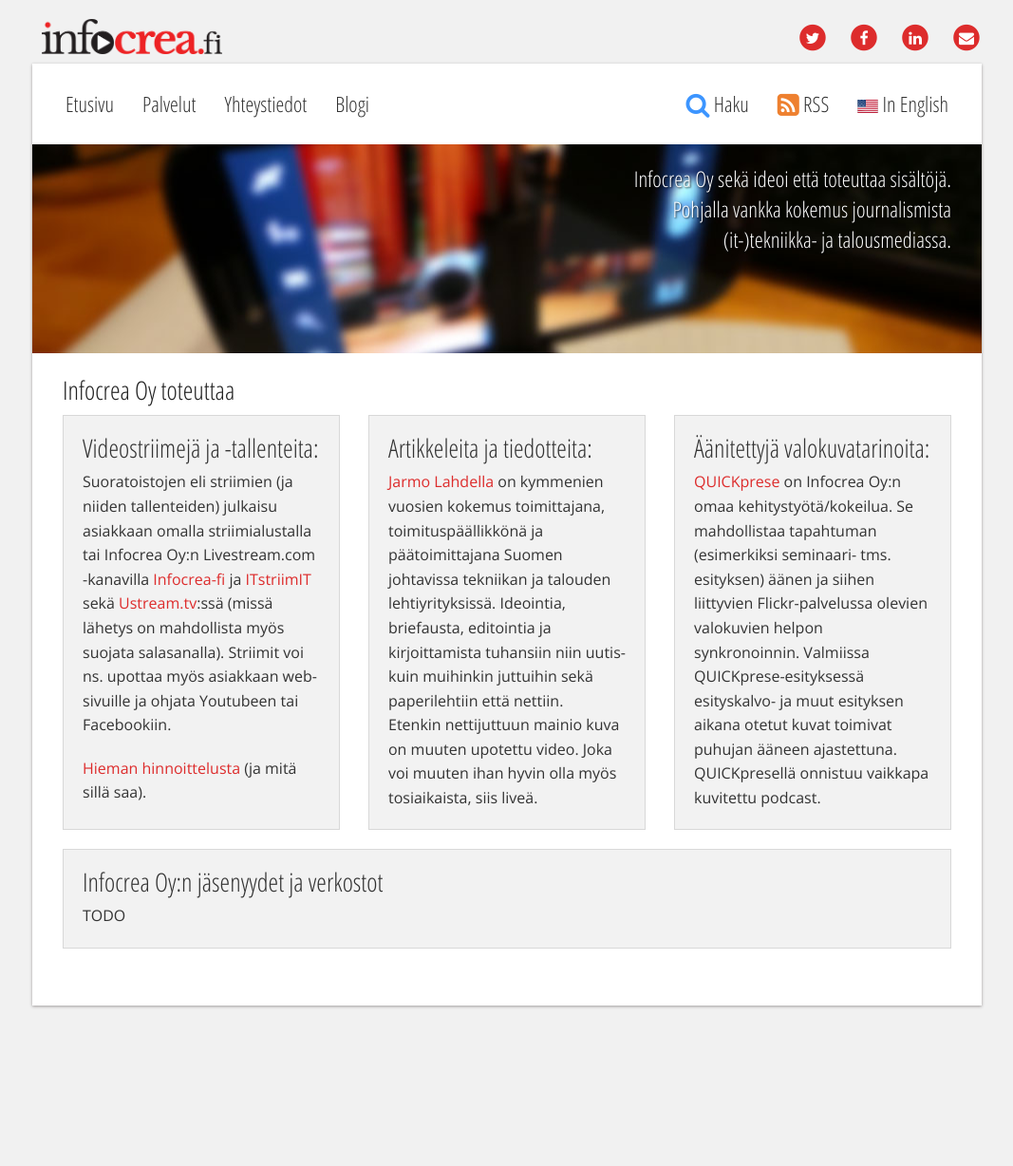
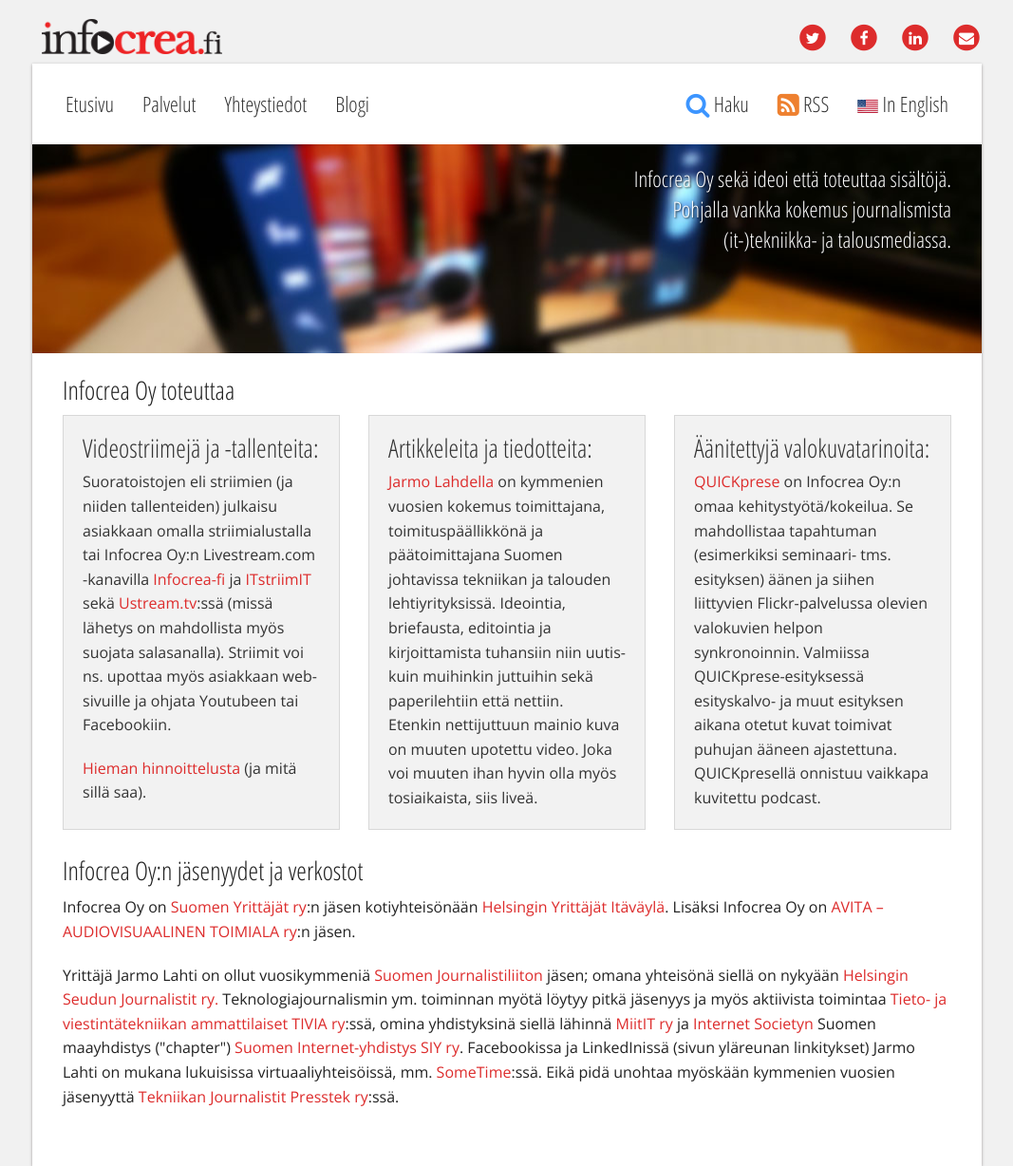
Before and after one commit to Pyppe/infocrea.fi, a Jekyll site: the page built from index.html, in a window 1280 px wide. Shown: the whole page at 95% size, without its empty margins (106-1173 px from the left). Built offline with Jekyll 4.4.1, drawn with Linux system fonts in a browser that asks for light colours; nearby versions of some CDN libraries.

Commit message:
Add  to index.html

```diff
--- a/index.html
+++ b/index.html
@@ -58,8 +58,8 @@ title: Etusivu
     <ul class="small-block-grid-1 medium-block-grid-2 large-block-grid-3"></ul>
   </div>
 
-  <div class="panel">
-    <h3>Infocrea Oy:n jäsenyydet ja verkostot</h3>
-    <p>TODO</p>
-  </div>
+
+  <h3>Infocrea Oy:n jäsenyydet ja verkostot</h3>
+  <p>Infocrea Oy on <a href="https://www.yrittajat.fi/">Suomen Yrittäjät ry</a>:n jäsen kotiyhteisönään <a href="https://www.yrittajat.fi/helsingin-yrittajat/helsingin-yrittajat-itavayla/a/helsingin-yrittajat-itavayla-265321">Helsingin Yrittäjät Itäväylä</a>. Lisäksi Infocrea Oy on <a href="http://www.avita.org/">AVITA – AUDIOVISUAALINEN TOIMIALA ry</a>:n jäsen.</p>
+  <p>Yrittäjä Jarmo Lahti on ollut vuosikymmeniä <a href="http://journalistiliitto.fi/fi/">Suomen Journalistiliiton</a> jäsen; omana yhteisönä siellä on nykyään <a href="http://www.hsj.fi/">Helsingin Seudun Journalistit ry.</a> Teknologiajournalismin ym. toiminnan myötä löytyy pitkä jäsenyys ja myös aktiivista toimintaa <a href="http://tivia.fi">Tieto- ja viestintätekniikan ammattilaiset TIVIA ry</a>:ssä, omina yhdistyksinä siellä lähinnä <a href="https://www.miitit.fi/">MiitIT ry</a> ja <a href="https://www.internetsociety.org/">Internet Societyn</a> Suomen maayhdistys ("chapter") <a href="http://www.isoc.fi">Suomen Internet-yhdistys SIY ry</a>. Facebookissa ja LinkedInissä (sivun yläreunan linkitykset) Jarmo Lahti on mukana lukuisissa virtuaaliyhteisöissä, mm. <a href="http://sometime.fi/">SomeTime</a>:ssä. Eikä pidä unohtaa myöskään kymmenien vuosien jäsenyyttä <a href="http://presstek.fi">Tekniikan Journalistit Presstek ry</a>:ssä.</p>
 </div>
```
